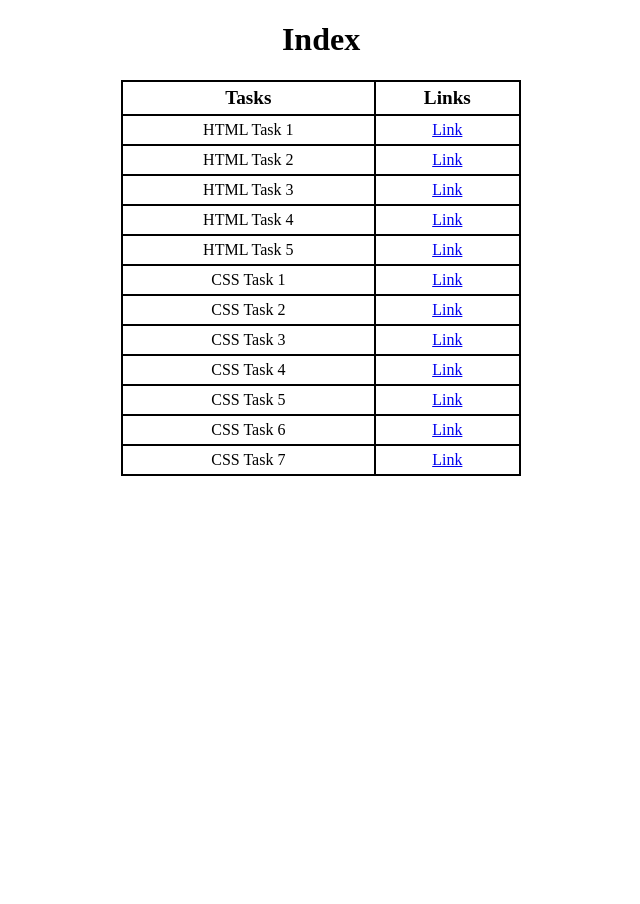
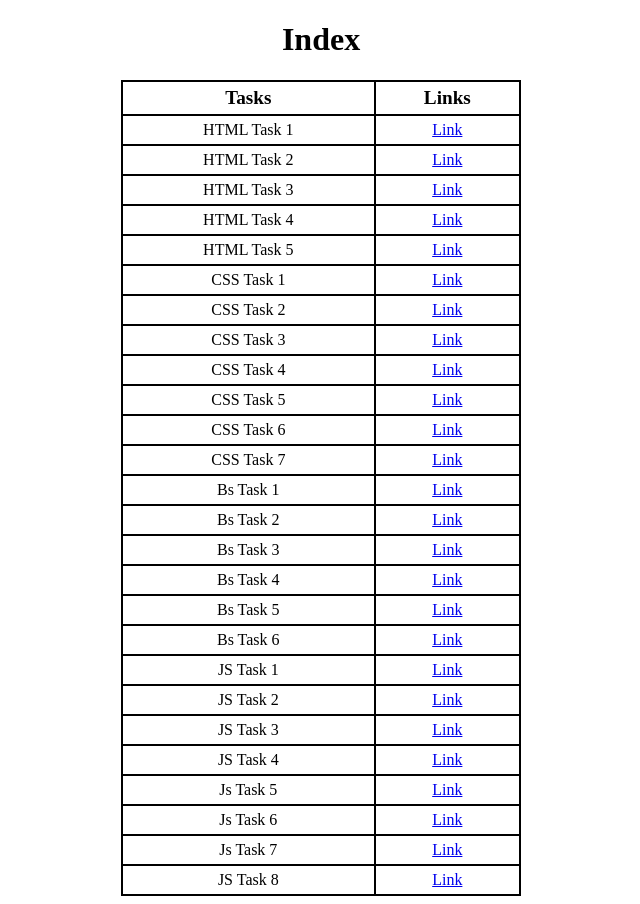
Before and after one commit to jeevanba273/MERN-assignments, a plain HTML site: page index.html in a window 1280 px wide. Shown: the whole page, without its empty margins (319-959 px from the left). Before the commit the page ends 800 px from the top, so only its background shows below. Drawn offline with Linux system fonts and the light colour scheme.

Commit message:
Update index.html

```diff
--- a/index.html
+++ b/index.html
@@ -88,6 +88,80 @@
           <td>CSS Task 7</td>
           <td><a href="css_task7.html" target="_blank">Link</a></td>
         </tr>
+
+        <tr>
+            <td>Bs Task 1</td>
+            <td><link rel="stylesheet" href="BS Task 1\style.min.css"><a href="BS Task 1\index.html" target="_blank">Link</a></td>
+        </tr>
+
+        <tr>
+            <td>Bs Task 2</td>
+            <td><link rel="stylesheet" href="BS Task 2\style.min.css"><a href="BS Task 2\index.html" target="_blank">Link</a></td>
+        </tr>
+
+        <tr>
+            <td>Bs Task 3</td>
+            <td><link rel="stylesheet" href="BS Task 3\style.min.css"><a href="BS Task 3\index.html" target="_blank">Link</a></td>
+        </tr>
+
+        <tr>
+            <td>Bs Task 4</td>
+            <td><link rel="stylesheet" href="BS Task 4\assets\css\style.min.css"><a href="BS Task 4\index.html" target="_blank">Link</a></a></td>
+        </tr>
+
+        <tr>
+            <td>Bs Task 5</td>
+            <td><link rel="stylesheet" href="BS Task 5\assets\css\style.min.css"><script src="BS Task 5\assets\js\script.js"></script>
+        <a href="BS Task 5\index.html" target="_blank">Link</a></td>
+        </tr>
+
+        <tr>
+            <td>Bs Task 6</td>
+            <td><link rel="stylesheet" href="BS Task 6\assets\css\style.min.css"><a href="BS Task 6\index.html" target="_blank">Link</a></td>
+        </tr>
+
+        <tr>
+            <td>JS Task 1</td>
+            <td><a href="JS Task1.html" target="_blank">Link</a></td>
+        </tr>
+
+        <tr>
+            <td>JS Task 2</td>
+            <td><a href="JS Task2.html" target="_blank">Link</a></td>
+        </tr>
+
+        <tr>
+            <td>JS Task 3</td>
+            <td><a href="JS Task3.html" target="_blank">Link</a></td>
+        </tr>
+
+        <tr>
+            <td>JS Task 4</td>
+            <td><a href="JS Task4.html" target="_blank">Link</a></td>
+        </tr>
+
+        <tr>
+            <td>Js Task 5</td>
+            <td><link rel="stylesheet" href="jS Task 5\style.css"><script src="JS Task 5\script.js"></script>
+        <a href="JS Task 5\JS Task-5.html" target="_blank">Link</a></td>
+        </tr>
+
+        <tr>
+            <td>Js Task 6</td>
+            <td><link rel="stylesheet" href="jS Task 6\style.css"><script src="JS Task 6\script.js"></script>
+        <a href="JS Task 6\index.html" target="_blank">Link</a></td>
+        </tr>
+
+        <tr>
+            <td>Js Task 7</td>
+            <td><link rel="stylesheet" href="jS Task 7\style.css"><script src="JS Task 7\script.js"></script>
+        <a href="JS Task 7\index.html" target="_blank">Link</a></td>
+        </tr>
+
+        <tr>
+            <td>JS Task 8</td>
+            <td><a href="JS Task 8.html" target="_blank">Link</a></td>
+        </tr>
       </table>
     </center>
   </body>
```
